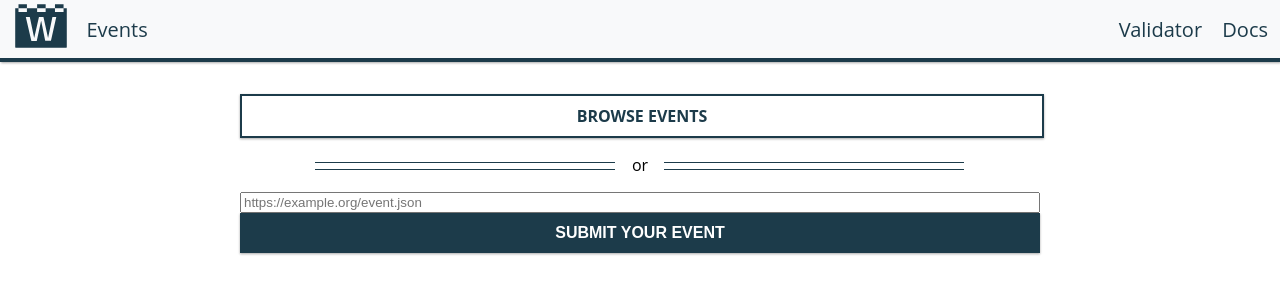
After one commit to pretalx/when.events, a Django app: page / in a window 1280 px wide. The commit adds this page. Shown: the top 300 px of the page. Run offline with Django 3.2, Linux system fonts and the light colour scheme; style sheets or scripts are compiled from the project's sources; some libraries are stand-ins or nearby versions.

Commit message:
Add a startpage

```diff
--- /dev/null
+++ b/src/when/events/templates/events/index.html
@@ -0,0 +1,13 @@
+{% extends "events/base.html" %}
+
+{% block content %}
+<form method="post">
+    {% csrf_token %}
+    <div id="main">
+        <a href="/list" class="btn btn-outline">Browse events</a>
+        <div class="or-separator">or</div>
+        <input type="url" name="url" class="block" placeholder="https://example.org/event.json" required>
+        <button method="post" class="btn btn-info">Submit your event</button>
+    </div>
+</form>
+{% endblock %}
--- a/src/when/static/scss/main.scss
+++ b/src/when/static/scss/main.scss
@@ -44,7 +44,13 @@ main {
   textarea {
     width: 100%
   }
-  button {
+  .help-text {
+    color: $gray-500;
+    font-size: 12px;
+    text-align: center;
+  }
+}
+button, .btn {
   width: 100%;
   background: $brand-primary;
   color: white;
@@ -52,14 +58,52 @@ main {
   margin-right: auto;
   border: none;
   text-transform: uppercase;
+  text-decoration: none;
+  display: flex;
+  justify-content: center;
+  align-items: center;
   height: 40px;
   cursor: pointer;
   font-weight: bold;
   font-size: 16px;
-  }
-  .help-text {
-    color: $gray-500;
-    font-size: 12px;
-    text-align: center;
+  &:hover {
+    color: $brand-primary;
+    border: 2px solid $brand-primary;
+    background: white;
   }
 }
+.btn-outline {
+  border: 2px solid $brand-primary;
+  color: $brand-primary;
+  background: white;
+  &:hover {
+    background: $brand-primary;
+    color: white;
+  }
+}
+.block {
+  display: block;
+}
+#main {
+  display: flex;
+  flex-direction: column;
+  flex-grow: 1;
+  .or-separator {
+    margin: 16px auto;
+    &:before, &:after {
+      content: " ";
+      border-bottom: 1px solid $brand-primary;
+      border-top: 1px solid $brand-primary;
+      width: 300px;
+      height: 6px;
+      position: absolute;
+      margin-top: 8px;
+    }
+    &:before {
+      left: calc(50% - 325px);
+    }
+    &:after {
+      margin-left: 16px;
+    }
+  }
+}
```
Lines whose indentation alone changed are shown as unchanged.
